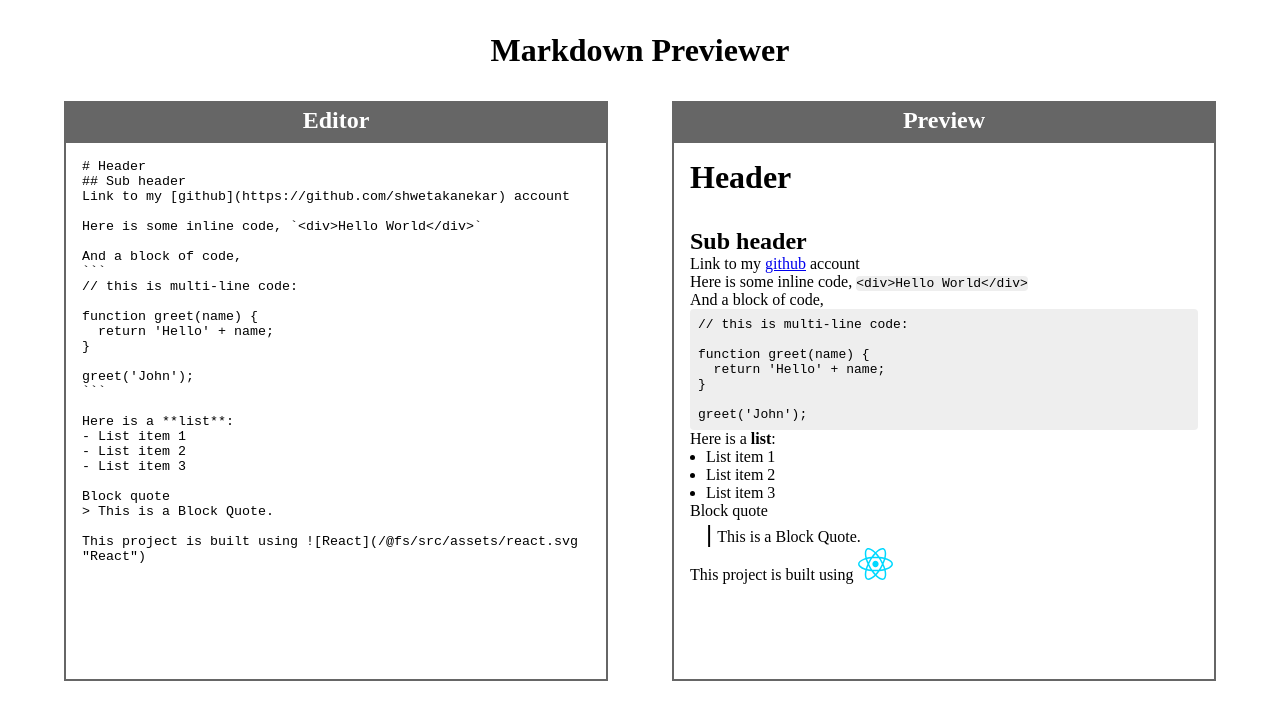
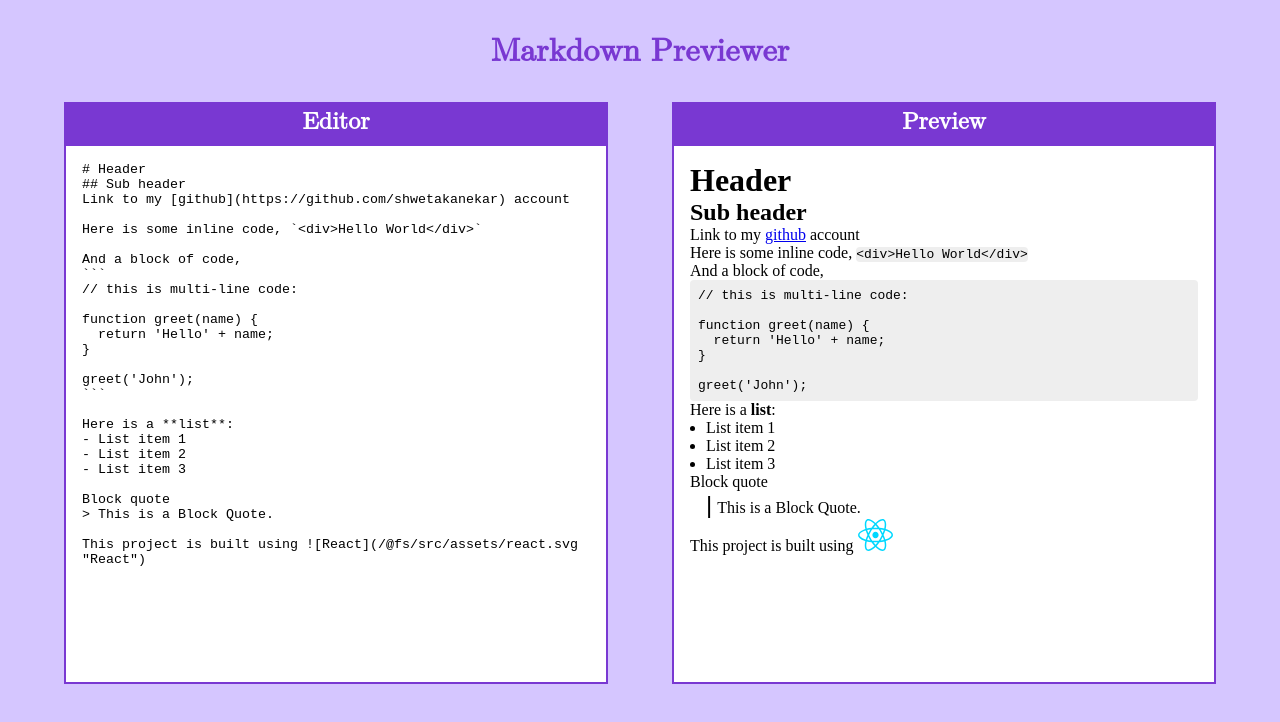
Before and after one commit to shwetakanekar/MarkdownPreviewer, a React (Vite) app: page / in a window 1280 px wide. Shown: the top 722 px of the page. Built offline with nearby package versions, Linux system fonts and the light colour scheme.

Commit message:
Updated css

```diff
--- a/src/App.css
+++ b/src/App.css
@@ -1,10 +1,14 @@
 #container {
   text-align: center;
   padding: 2rem 5vw;
+  min-height: 100vh;
+  background: #d5c6ff;
 }
 
-h1 {
+#container > h1 {
   margin-bottom: 2rem;
+  color: #7938d2;
+  font-family: math;
 }
 
 #main-section {
@@ -18,9 +22,10 @@ h1 {
 }
 
 #editor-section > h2, #preview-section > h2 {
-  background-color: #666;
+  background-color: #7938d2;
   color: white;
   padding: 0.4rem;
+  font-family: math;
 }
 
 #editor {
@@ -29,7 +34,7 @@ h1 {
   resize: none;
   padding: 1rem;
   outline: none;
-  border: 2px solid #666;
+  border: 2px solid #7938d2;
 }
 
 #preview {
@@ -38,7 +43,8 @@ h1 {
   text-align: left;
   padding: 1rem;
   overflow: auto;
-  border: 2px solid #666;
+  border: 2px solid #7938d2;
+  background-color: white;
 }
 
 pre, code {
```
